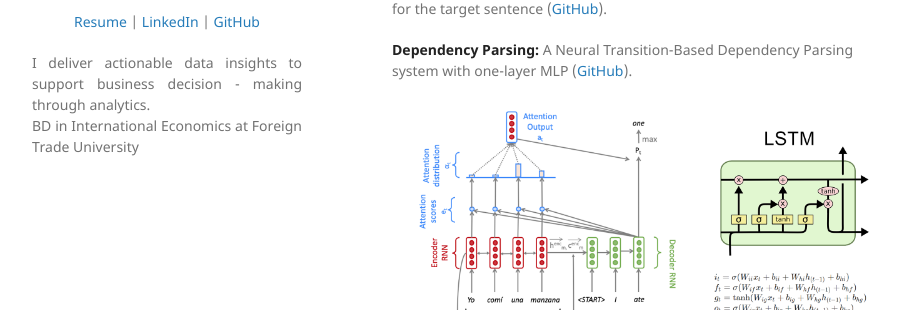
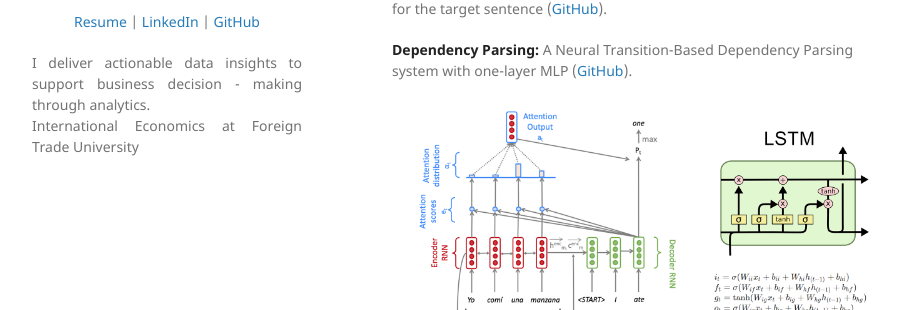
Before and after one commit to jasminechann/jasminechann.github.io, a Jekyll site: the page built from index.md, in a window 1280 px wide. Shown: the part 404-714 px from the top of the page, without its empty margins (178-1100 px from the left). Built offline with Jekyll 4.4.1, drawn with Linux system fonts in a browser that asks for light colours; our own code applies the rules of GitHub Pages for plain Markdown files.

```diff
--- a/_config.yml
+++ b/_config.yml
@@ -12,7 +12,7 @@ description:
   <p align="justify">
   I deliver actionable data insights to support business decision - making through analytics.
   <br>
-  BD in International Economics at Foreign Trade University
+  International Economics at Foreign Trade University
   <br><br>
   </p>
 
```
